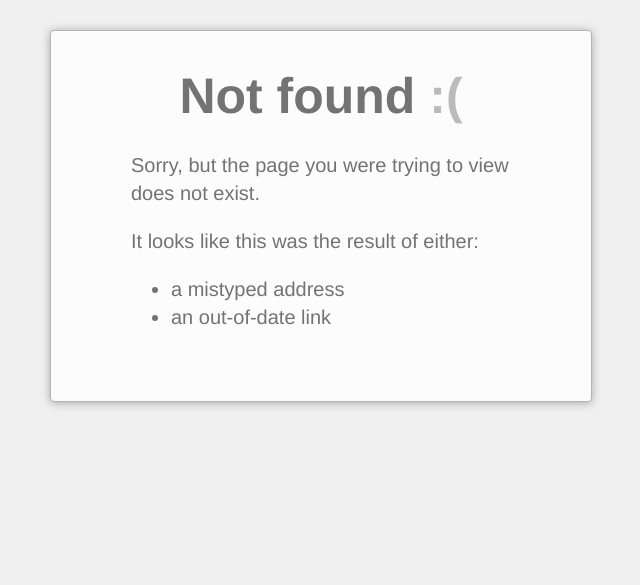
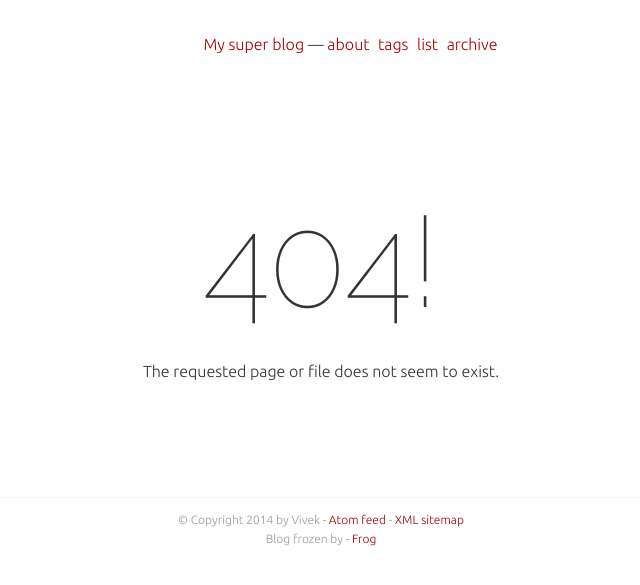
Before and after one commit to vividvilla/olaf, a Flask app: template templates/404.html in a window 1280 px wide. Shown: the top 585 px of the page, without its empty margins (319-959 px from the left). Run offline with Flask 2, Linux system fonts and the light colour scheme; the template is opened without the code that fills it, so the values that code supplies are empty; some libraries are stand-ins or nearby versions.

Commit message:
Added custom 404 page and styled it

```diff
--- a/make.py
+++ b/make.py
@@ -40,14 +40,6 @@
 #Register utility functions to be used in jinja2 templates
 app.jinja_env.globals.update(timestamp_tostring=timestamp_tostring,
 			date_tostring=date_tostring, font_size=font_size)
-
-
-#Pygments style path
-@app.route('/pygments.css')
-def pygments_css():
-	return pygments_style_defs('tango'), 200, {'Content-Type': 'text/css'}
-
-exclude_from_sitemap.append('/pygments.css') # Excludes url from sitemap
 
 def get_posts(**filters):
 	"""
@@ -115,6 +107,17 @@
 
 
 # All Views
+
+#Pygments style path
+@app.route('/pygments.css')
+def pygments_css():
+	return pygments_style_defs('tango'), 200, {'Content-Type': 'text/css'}
+
+exclude_from_sitemap.append('/pygments.css') # Excludes url from sitemap
+
+@app.route('/404.html')
+def custom_404():
+	return render_template('404.html')
 
 @app.route('/')
 def index():
--- a/static/css/main.css
+++ b/static/css/main.css
@@ -61,9 +61,10 @@
    ========================================================================== */
 
 body {
-	font-family: 'Merriweather', serif;
-	font-size: 1.5em;
+	font-family: 'Ubuntu', sans-serif;
+	font-size: 1.6em;
 	font-weight: 300;
+	color: #333;
 }
 
 a,
@@ -82,8 +83,10 @@
 h4,
 h5,
 h6 {
+	font-family: 'Raleway', sans-serif;
 	line-height: 1.2;
 	color: #333;
+	font-weight: 100;
 }
 
 h1 {
@@ -103,10 +106,12 @@
 }
 
 h5 {
+	font-weight: 300;
 	font-size: 1em;
 }
 
 h6 {
+	font-weight: 300;
 	font-size: 0.9em;
 }
 
@@ -128,13 +133,11 @@
 }
 
 .page-label {
-	font-size: 0.9em;
-	font-weight: 400;
+	/*font-size: 0.9em;*/
 	color: #999;
 }
 
 .page-title {
-	font-style: italic;
 	margin: 0;
 }
 
@@ -215,28 +218,24 @@
 /* Home page style */
 .home .post-date {
 	text-align: right;
-	font-style: italic;
 	font-size: 0.8em;
 	color: #999;
+	font-family: 'Raleway', sans-serif;
 }
 
 .home .post {
     margin-bottom: 2em;
 }
 
-.home .site-title {
-	font-weight: 400;
-}
-
 .home .label {
 	font-size: 0.75em;
-	font-weight: 400;
 	color: #999;
 	margin-bottom: 1em;
 }
 
 .home .page-title {
-	font-weight: 500;
+	font-weight: 300;
+	font-family: 'Raleway', sans-serif;
 }
 
 /* Page style
@@ -250,6 +249,8 @@
 	color: #999;
 	margin-bottom: 2em;
 	padding-left: 5px;
+	font-family: 'Raleway', sans-serif;
+	font-weight: 100;
 }
 
 .post-meta .label,
@@ -258,8 +259,7 @@
 }
 
 .post-meta .date {
-	font-style: italic;
-	font-weight: 400;
+
 }
 
 /* Tags
@@ -280,7 +280,6 @@
 ul.tags li a {
 	color: #333;
 	text-decoration: underline;
-	font-weight: 500;
 }
 
 .tag ul li a:hover,
@@ -316,6 +315,31 @@
 
 .pagination .previous {
     text-align: left;
+}
+
+/* 404 page style
+===============================*/
+
+.fout-not-four {
+	text-align: center;
+}
+
+.fout-not-four main {
+	padding: 4em 0 10rem 0;
+}
+
+.fout-not-four .title {
+	font-size: 8em;
+}
+
+.fout-not-four .page-label {
+	display: none;
+}
+
+.fout-not-four .footer,
+.fout-not-four .site-info {
+	text-align: center;
+	width: 100%;
 }
 
 /* ==========================================================================
--- a/templates/404.html
+++ b/templates/404.html
@@ -1,157 +1,7 @@
-<!DOCTYPE html>
-<html lang="en">
-    <head>
-        <meta charset="utf-8">
-        <title>Page Not Found :(</title>
-        <style>
-            ::-moz-selection {
-                background: #b3d4fc;
-                text-shadow: none;
-            }
+{% extends "base.html" %}
 
-            ::selection {
-                background: #b3d4fc;
-                text-shadow: none;
-            }
-
-            html {
-                padding: 30px 10px;
-                font-size: 20px;
-                line-height: 1.4;
-                color: #737373;
-                background: #f0f0f0;
-                -webkit-text-size-adjust: 100%;
-                -ms-text-size-adjust: 100%;
-            }
-
-            html,
-            input {
-                font-family: "Helvetica Neue", Helvetica, Arial, sans-serif;
-            }
-
-            body {
-                max-width: 500px;
-                _width: 500px;
-                padding: 30px 20px 50px;
-                border: 1px solid #b3b3b3;
-                border-radius: 4px;
-                margin: 0 auto;
-                box-shadow: 0 1px 10px #a7a7a7, inset 0 1px 0 #fff;
-                background: #fcfcfc;
-            }
-
-            h1 {
-                margin: 0 10px;
-                font-size: 50px;
-                text-align: center;
-            }
-
-            h1 span {
-                color: #bbb;
-            }
-
-            h3 {
-                margin: 1.5em 0 0.5em;
-            }
-
-            p {
-                margin: 1em 0;
-            }
-
-            ul {
-                padding: 0 0 0 40px;
-                margin: 1em 0;
-            }
-
-            .container {
-                max-width: 380px;
-                _width: 380px;
-                margin: 0 auto;
-            }
-
-            /* google search */
-
-            #goog-fixurl ul {
-                list-style: none;
-                padding: 0;
-                margin: 0;
-            }
-
-            #goog-fixurl form {
-                margin: 0;
-            }
-
-            #goog-wm-qt,
-            #goog-wm-sb {
-                border: 1px solid #bbb;
-                font-size: 16px;
-                line-height: normal;
-                vertical-align: top;
-                color: #444;
-                border-radius: 2px;
-            }
-
-            #goog-wm-qt {
-                width: 220px;
-                height: 20px;
-                padding: 5px;
-                margin: 5px 10px 0 0;
-                box-shadow: inset 0 1px 1px #ccc;
-            }
-
-            #goog-wm-sb {
-                display: inline-block;
-                height: 32px;
-                padding: 0 10px;
-                margin: 5px 0 0;
-                white-space: nowrap;
-                cursor: pointer;
-                background-color: #f5f5f5;
-                background-image: -webkit-linear-gradient(rgba(255,255,255,0), #f1f1f1);
-                background-image: -moz-linear-gradient(rgba(255,255,255,0), #f1f1f1);
-                background-image: -ms-linear-gradient(rgba(255,255,255,0), #f1f1f1);
-                background-image: -o-linear-gradient(rgba(255,255,255,0), #f1f1f1);
-                -webkit-appearance: none;
-                -moz-appearance: none;
-                appearance: none;
-                *overflow: visible;
-                *display: inline;
-                *zoom: 1;
-            }
-
-            #goog-wm-sb:hover,
-            #goog-wm-sb:focus {
-                border-color: #aaa;
-                box-shadow: 0 1px 1px rgba(0, 0, 0, 0.1);
-                background-color: #f8f8f8;
-            }
-
-            #goog-wm-qt:hover,
-            #goog-wm-qt:focus {
-                border-color: #105cb6;
-                outline: 0;
-                color: #222;
-            }
-
-            input::-moz-focus-inner {
-                padding: 0;
-                border: 0;
-            }
-        </style>
-    </head>
-    <body>
-        <div class="container">
-            <h1>Not found <span>:(</span></h1>
-            <p>Sorry, but the page you were trying to view does not exist.</p>
-            <p>It looks like this was the result of either:</p>
-            <ul>
-                <li>a mistyped address</li>
-                <li>an out-of-date link</li>
-            </ul>
-            <script>
-                var GOOG_FIXURL_LANG = (navigator.language || '').slice(0,2),GOOG_FIXURL_SITE = location.host;
-            </script>
-            <script src="//linkhelp.clients.google.com/tbproxy/lh/wm/fixurl.js"></script>
-        </div>
-    </body>
-</html>
+{% block pageclass %}fout-not-four{% endblock %}
+{% block content %}
+<h1 class="title">404!</h1>
+<div class="">The requested page or file does not seem to exist.</div>
+{% endblock %}
--- a/templates/base.html
+++ b/templates/base.html
@@ -12,8 +12,8 @@
 
 		<link href="{{ url_for('recent_feed') }}" rel="alternate" title="Recent Changes" type="application/atom+xml">
 		<!-- Fonts -->
-		<link href='http://fonts.googleapis.com/css?family=Merriweather:400italic,400,300italic,300,700,700italic' rel='stylesheet' type='text/css'>
-		<link href='http://fonts.googleapis.com/css?family=IM+Fell+English:400,400italic' rel='stylesheet' type='text/css'>
+		<link href='http://fonts.googleapis.com/css?family=Ubuntu:300,400,300italic,400italic' rel='stylesheet' type='text/css'>
+		<link href='http://fonts.googleapis.com/css?family=Raleway:500,100,300' rel='stylesheet' type='text/css'>
 
 		<!-- Stylesheets -->
 		<link rel="stylesheet" href="{{ url_for('static', filename='css/normalize.css') }}">
@@ -24,12 +24,12 @@
 		<!-- Js files -->
 		<script src="{{ url_for('static', filename='js/vendor/modernizr-2.6.2.min.js') }}"></script>
 	</head>
-	<body itemscope="itemscope" itemtype="http://schema.org/WebPage" class="container">
+	<body itemscope="itemscope" itemtype="http://schema.org/WebPage" class="container {% block pageclass %}{% endblock %}">
 		<header id="header" class="header row">
 			<div class="page-label five columns prevent-collapse">
 				{% block pagelabel %}{% endblock %}
 			</div>
-			<div class="page-label site-info seven columns">
+			<div class="site-info seven columns">
 				<span class="site-title">
 					<a href="/">{{ config.SITE.title }}</a>
 				</span> &mdash;
@@ -43,7 +43,7 @@
 				</nav>
 			</div>
 		</header><!-- /header -->
-		<main class="main row {% block pageclass %}{% endblock %}">
+		<main class="main row">
 			{% block content %}
 				Post content goes here
 			{% endblock %}
```
Also changed, not shown: README.md.
